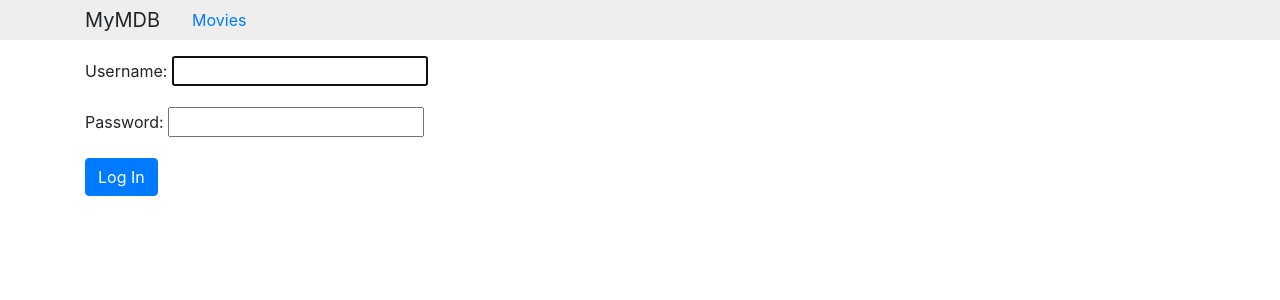
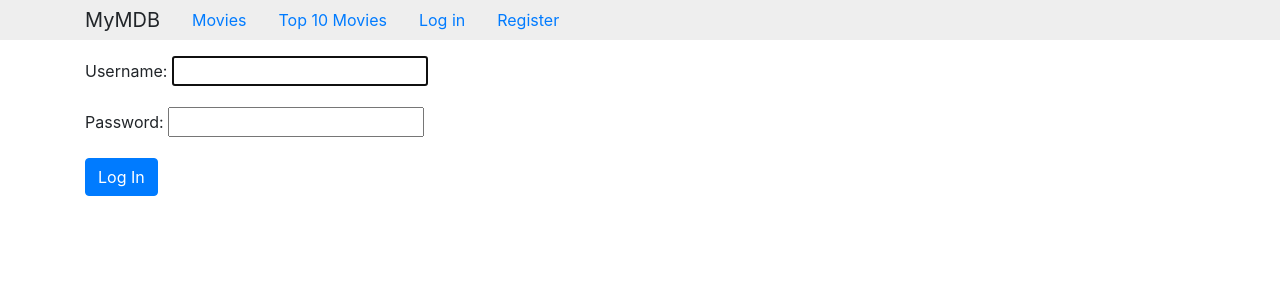
Before and after one commit to KonradMarzec1991/my_MDB, a Django app: page /user/login/ in a window 1280 px wide. Shown: the top 300 px of the page. Run offline with Django 3.2, Linux system fonts and the light colour scheme; some libraries are stand-ins or nearby versions.

Commit message:
caching top10

```diff
--- a/mymdb/movie/urls.py
+++ b/mymdb/movie/urls.py
@@ -24,4 +24,8 @@ urlpatterns = [
     path('movie/<int:movie_id>/image/upload',
          views.MovieImageUpload.as_view(),
          name='MovieImageUpload'),
+
+    path('movies/top',
+         views.TopMovies.as_view(),
+         name="TopMovies")
 ]
--- a/mymdb/templates/base.html
+++ b/mymdb/templates/base.html
@@ -1,19 +1,22 @@
 {% load static %}
 <!DOCTYPE html>
 <html lang="en" >
-<head>
+<head >
   <meta charset="UTF-8" >
-  <meta name="viewport" content="width=device-width, initial-scale=1, shrink-to-fit=no">
-
+  <meta
+    name="viewport"
+    content="width=device-width, initial-scale=1, shrink-to-fit=no"
+  >
   <link
     href="https://maxcdn.bootstrapcdn.com/bootstrap/4.0.0-beta/css/bootstrap.min.css"
     integrity="sha384-/Y6pD6FV/Vv2HJnA6t+vslU6fwYXjCFtcEpHbNJ0lyAFsXTsjBbfaDjzALeQsN6M"
     rel="stylesheet"
-    crossorigin="anonymous">
-
-  <title>{% block title %}MyMDB{% endblock %}</title>
-
-  <style>
+    crossorigin="anonymous"
+  >
+<script src="https://maxcdn.bootstrapcdn.com/bootstrap/4.0.0-beta/js/bootstrap.min.js" integrity="sha384-h0AbiXch4ZDo7tp9hKZ4TsHbi047NrKGLO3SEJAg45jXxnGIfYzk4Si90RDIqNm1" crossorigin="anonymous"></script>  <title >
+    {% block title %}MyMDB{% endblock %}
+  </title>
+  <style >
     .mymdb-masthead {
       background-color: #EEEEEE;
       margin-bottom: 1em;
@@ -22,7 +25,15 @@
     .errorlist {
       color: #e11;
     }
-  </style>
+    .movie-image img {
+      max-height: 10em;
+      max-width: 10em;
+    }
+
+    .mymdb-sidebar > div {
+      margin-bottom: 1em;
+    }
+  </style >
 
 </head >
 <body >
@@ -30,15 +41,40 @@
   <div class="container">
     <nav class="nav">
       <div class="navbar-brand">MyMDB</div>
-      <a class="nav-link" href="{% url 'movie:MovieList' %}">Movies</a>
+      <a
+        class="nav-link"
+        href="{% url 'movie:MovieList' %}"
+      >
+        Movies
+      </a>
+      <a
+        class="nav-link"
+        href="{% url 'movie:TopMovies' %}"
+      >
+        Top 10 Movies
+      </a>
+      {% if request.user.is_authenticated %}
+        <a
+            class="nav-link"
+            href="{% url 'user:logout' %}"
+        >
+          Log out
+        </a>
+      {% else %}
+        <a
+            class="nav-link"
+            href="{% url 'user:login' %}"
+        >
+          Log in
+        </a>
+        <a
+            class="nav-link"
+            href="{% url 'user:register' %}"
+        >
+          Register
+        </a>
 
-{#      {% if request.user.is_authenticated %}#}
-{#        <a class="nav-link" href="{% url 'user:logout' %}">Log out</a>#}
-{#      {% else %}#}
-{#        <a class="nav-link" href="{% url 'user:login' %}">Log in</a>#}
-{#        <a class="nav-link" href="{% url 'user:register' %}">Register</a>#}
-{#      {% endif %}#}
-
+      {% endif %}
     </nav>
   </div>
 </div>
@@ -48,7 +84,9 @@
     <div class="col-sm-8 mymdb-main">
      {% block main %}{% endblock %}
     </div>
-    <div class="col-sm-3 offset-sm-1 mymdb-sidebar">
+    <div
+        class="col-sm-3 offset-sm-1 mymdb-sidebar"
+    >
       {% block sidebar %}{% endblock %}
     </div>
   </div>
```
Also changed, not shown: mymdb/movie/mixins.py (added, +26 -0 lines), mymdb/movie/models.py (+14 -0 lines), mymdb/movie/templates/movie/top_movies.html (added, +21 -0 lines), mymdb/movie/views.py (+25 -2 lines), mymdb/mymdb/settings.py (+8 -0 lines).
